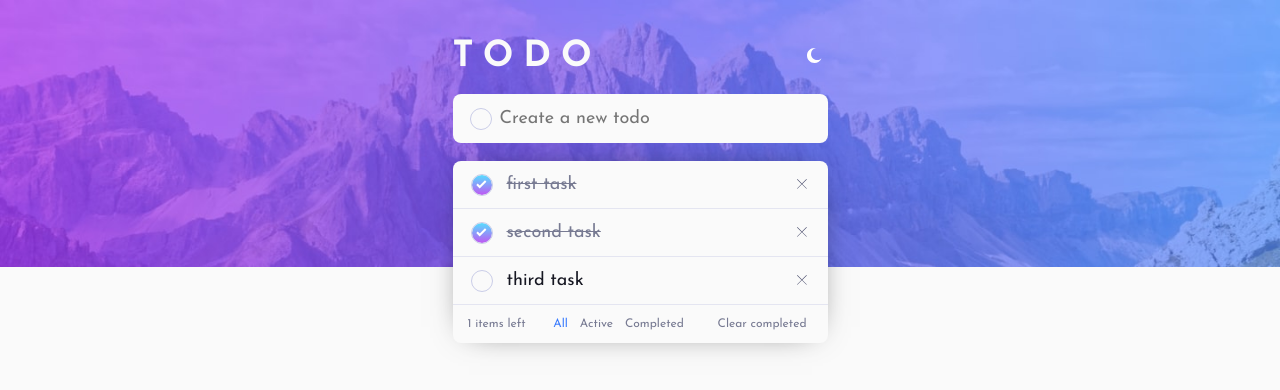
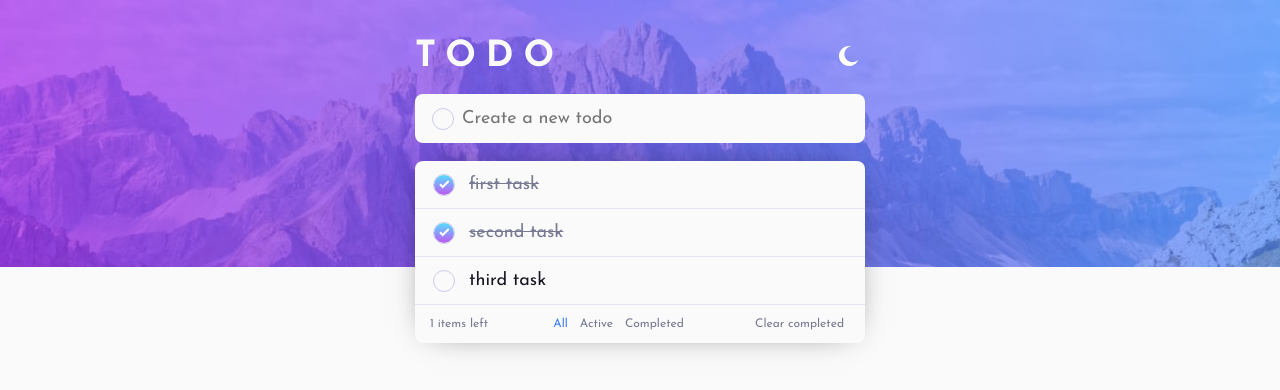
Before and after one commit to cameaann/toDo, a React (Vite) app: page / in a window 1280 px wide. Shown: the top 390 px of the page. Built offline with nearby package versions, Linux system fonts and the light colour scheme.

Commit message:
added styles to deleteBtn

```diff
--- a/src/App.css
+++ b/src/App.css
@@ -28,7 +28,7 @@
 .wrap-container {
   display: flex;
   flex-direction: column;
-  min-width: 37.5rem;
+  min-width: 45rem;
   min-height: 100vh;
   background-repeat: no-repeat;
   background-size: contain;
@@ -45,7 +45,7 @@
 }
 
 .container {
-  width: 37.5rem;
+  width: 45rem;
 }
 
 .header {
@@ -66,7 +66,7 @@
   cursor: pointer;
 }
 .switchBtn > img {
-  width: 1.5rem;
+  width: 2rem;
 }
 
 .todoInput {
@@ -148,9 +148,16 @@ input[type="checkbox"] + label:hover {
 }
 
 .deleteBtn {
+  display: none;
   background-color: transparent;
   border: none;
 }
+
+.todo:hover .deleteBtn, .todo:focus-within .deleteBtn { display: inline-block;
+cursor: pointer;
+}
+
+
 .cross {
   width: 10px;
   height: 10px;
@@ -173,6 +180,9 @@ input[type="checkbox"].dark {
   outline: 1px solid var(--darkGrayishBlue);
 }
 
+.todo:hover {
+  cursor: pointer;
+}
 input[type="checkbox"]:hover {
   outline: 1px solid var(--Brightblue);
   cursor: pointer;
@@ -228,6 +238,9 @@ span.dark {
   .filterButton {
     font-size: 1rem;
   }
+  .deleteBtn{
+    display:block;
+  }
 }
 
 .dragPreview{
```
